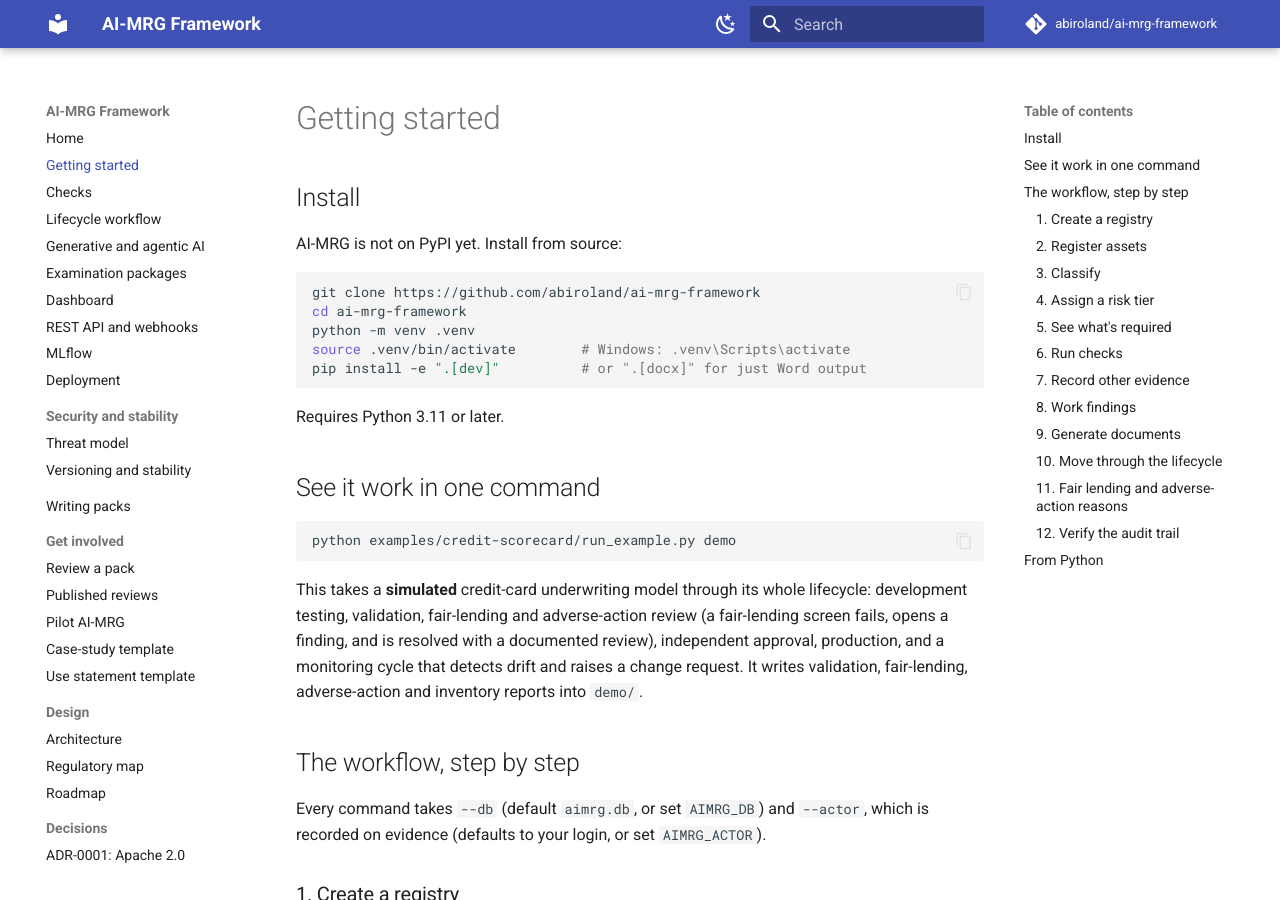
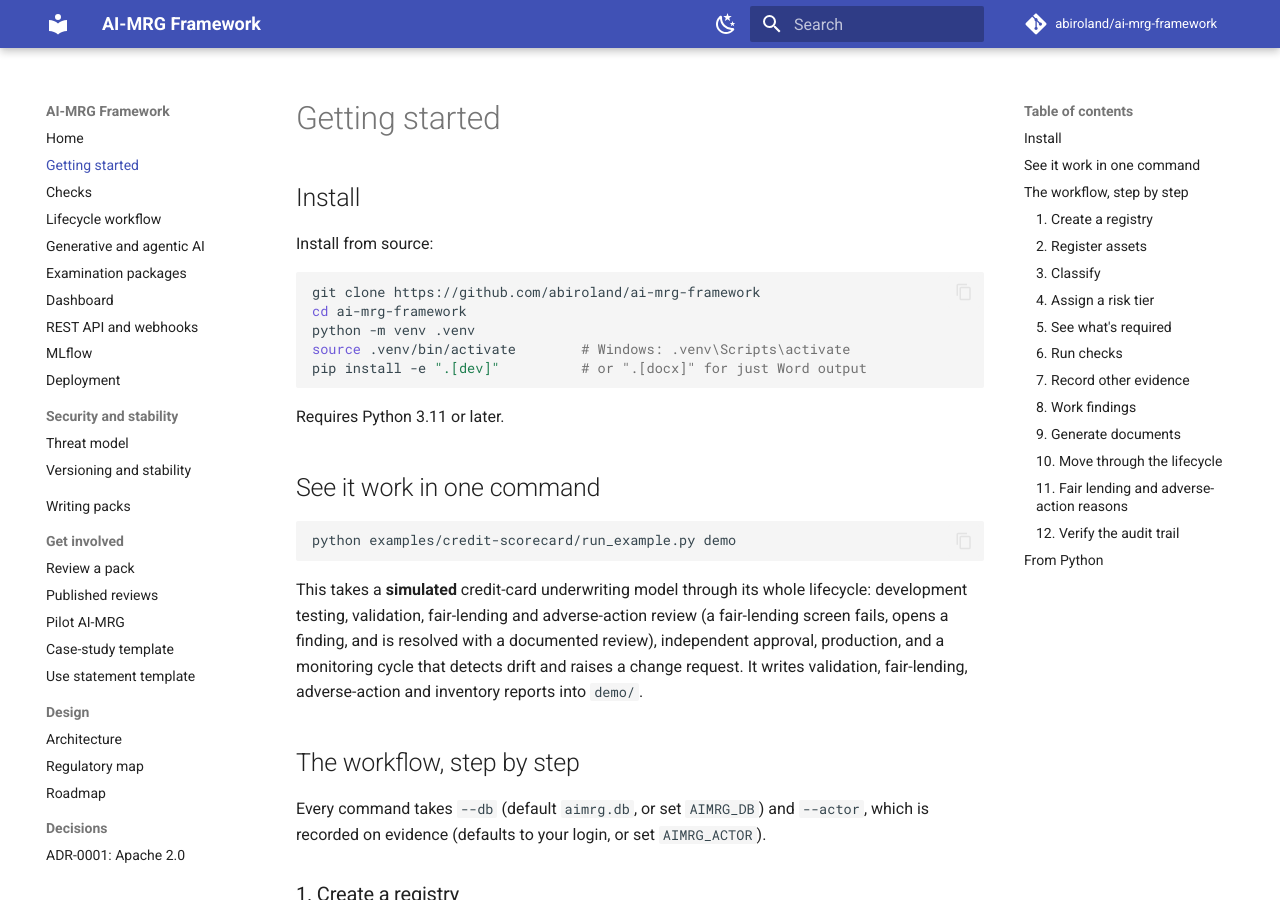
Before and after one commit to abiroland/AI-MRG-Framework, an MkDocs documentation site: the page built from docs/getting-started.md, in a window 1280 px wide and 900 px high. Built offline with MkDocs 1.6.1 and Material for MkDocs 9.7.7, drawn with Linux system fonts in a browser that asks for light colours; comment, search, counter and statistics services are not loaded.

Commit message:
Clarify installation instructions for AI-MRG
Updated installation instructions to clarify source installation.

````diff
--- a/docs/getting-started.md
+++ b/docs/getting-started.md
@@ -2,7 +2,7 @@
 
 ## Install
 
-AI-MRG is not on PyPI yet. Install from source:
+Install from source:
 
 ```bash
 git clone https://github.com/abiroland/ai-mrg-framework
````
